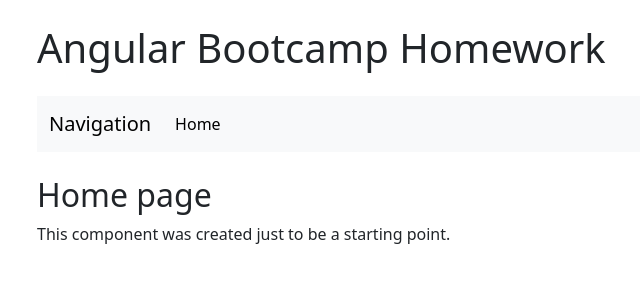
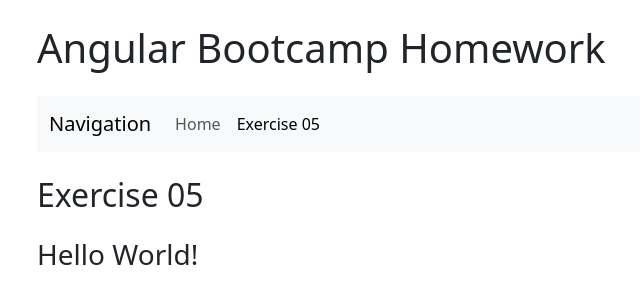
Before and after one commit to jorgeramos2068/angular-bootcamp-homework, an Angular app: page /exercise-05 in a window 1280 px wide. Before the commit this address led to /. Shown: the top 304 px of the page, without its empty margins (45-685 px from the left). Built offline with nearby package versions, Linux system fonts and the light colour scheme.

Commit message:
Add exercise for the use of Angular modules

```diff
--- a/src/app/app-routing.module.ts
+++ b/src/app/app-routing.module.ts
@@ -1,5 +1,6 @@
 import { NgModule } from '@angular/core';
 import { RouterModule, Routes } from '@angular/router';
+
 import { HomepageComponent } from './components/homepage/homepage.component';
 
 const routes: Routes = [
@@ -7,6 +8,13 @@
     path: '',
     component: HomepageComponent,
     pathMatch: 'full',
+  },
+  {
+    path: 'exercise-05',
+    loadChildren: () =>
+      import('./my-first-module/my-first-module.module').then(
+        (m) => m.MyFirstModuleModule
+      ),
   },
   {
     path: '**',
--- a/src/app/components/navbar/navbar.component.html
+++ b/src/app/components/navbar/navbar.component.html
@@ -24,6 +24,16 @@
             Home
           </a>
         </li>
+        <li class="nav-item">
+          <a
+            class="nav-link"
+            routerLink="/exercise-05"
+            routerLinkActive="active"
+            [routerLinkActiveOptions]="{ exact: true }"
+          >
+            Exercise 05
+          </a>
+        </li>
       </ul>
     </div>
   </div>
--- /dev/null
+++ b/src/app/my-first-module/my-first-component/my-first-component.component.html
@@ -0,0 +1,7 @@
+<h2>Exercise 05</h2>
+
+<div class="row mb-4 mt-4">
+  <div class="col-12 mb-2">
+    <h3>Hello World!</h3>
+  </div>
+</div>
```
Also changed, not shown: src/app/my-first-module/my-first-component/my-first-component.component.ts (added, +7 -0 lines), src/app/my-first-module/my-first-module.module.ts (added, +18 -0 lines).
